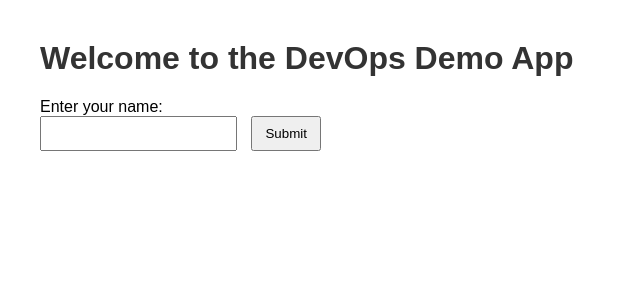
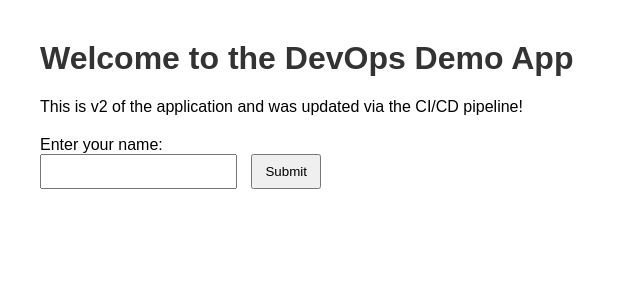
Before and after one commit to AMB1702/aws-devops-webapp-pipeline, a Flask app: page / in a window 1280 px wide. Shown: the top 300 px of the page, without its empty margins (0-640 px from the left). Run offline with Flask 3, Linux system fonts and the light colour scheme.

Commit message:
Demo change for CI/CD pipeline

```diff
--- a/app/templates/index.html
+++ b/app/templates/index.html
@@ -6,6 +6,7 @@
 </head>
 <body>
     <h1>Welcome to the DevOps Demo App</h1>
+    <p>This is v2 of the application and was updated via the CI/CD pipeline!</p>
 
     <form method="POST">
         <label for="name">Enter your name:</label><br>
```
